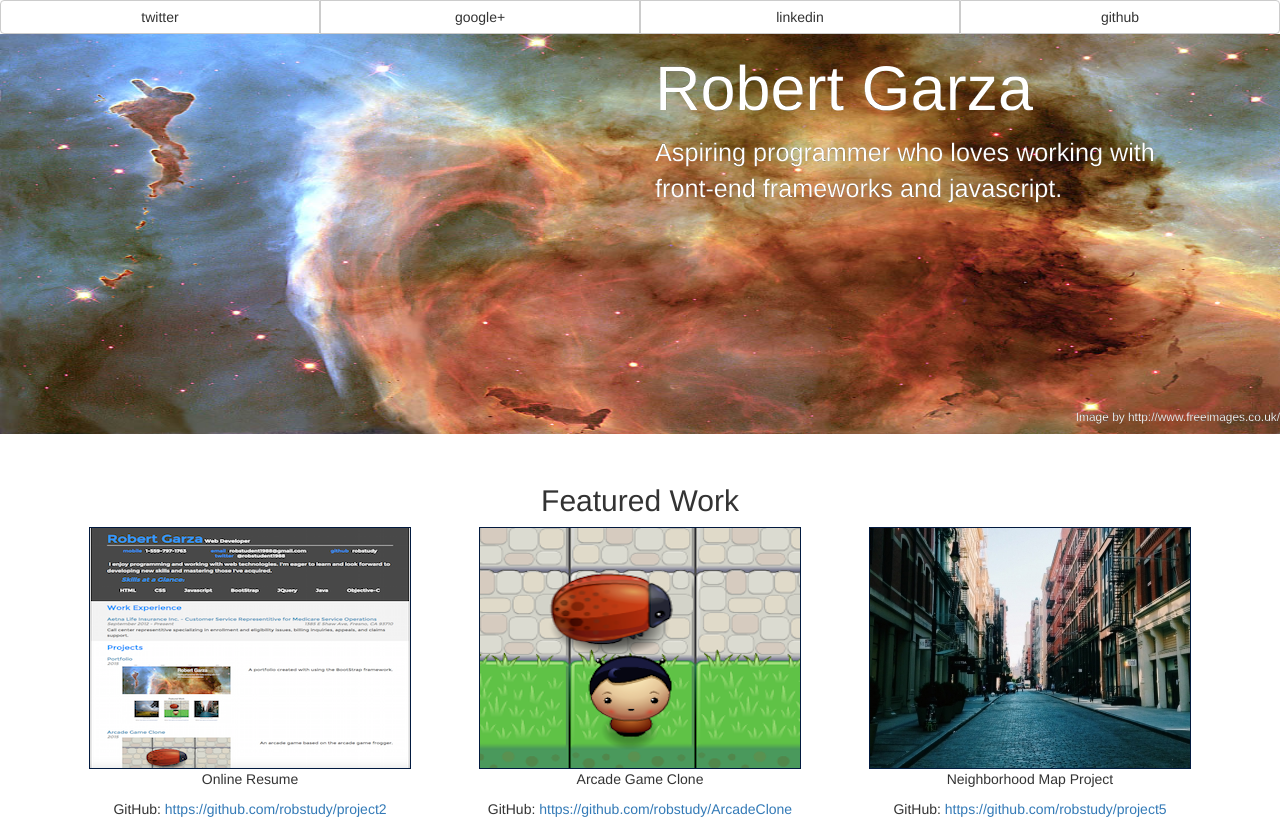
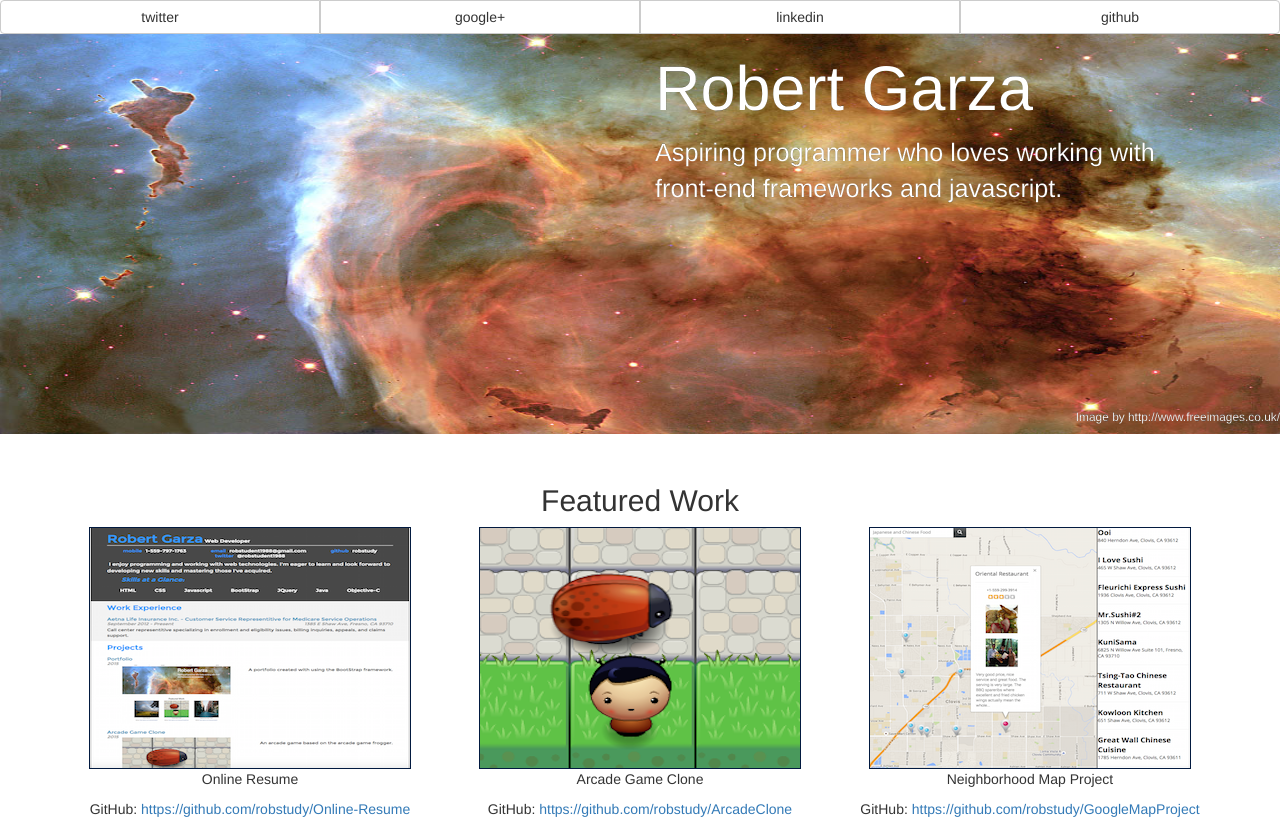
Before and after one commit to robstudy/Web-Portfolio, a plain HTML site: page index.html in a window 1280 px wide. Drawn offline with Linux system fonts and the light colour scheme.

Commit message:
Added GoogleMapProject.png and links to gh-pages for project and resume

```diff
--- a/index.html
+++ b/index.html
@@ -41,9 +41,9 @@
 			</div><!--row-->
 			<div class="row">
 				<div class="col-md-4">
-					<a href="#"><img src="image/resumeImage.png" class="img-responsive" alt="Resume Image"></a>
+					<a href="http://robstudy.github.io/Online-Resume/"><img src="image/resumeImage.png" class="img-responsive" alt="Resume Image"></a>
 					<p class="text-center">Online Resume</p>
-					<p class="text-center">GitHub: <a href="https://github.com/robstudy/project2">https://github.com/robstudy/project2</a></p>
+					<p class="text-center">GitHub: <a href="https://github.com/robstudy/Online-Resume">https://github.com/robstudy/Online-Resume</a></p>
 				</div><!--column 1-->
 				<div class="col-md-4">
 					<a href="#"><img src="image/gameImage.png" class="img-responsive" alt="Arcade Game Image"></a>
@@ -51,9 +51,9 @@
 					<p class="text-center">GitHub: <a href="https://github.com/robstudy/ArcadeClone">https://github.com/robstudy/ArcadeClone</a></p>
 				</div><!--column 2-->
 				<div class="col-md-4">
-					<a href="#"><img src="image/n3.jpeg" class="img-responsive" alt="Placeholder Image 3"></a>
+					<a href="http://robstudy.github.io/GoogleMapProject/"><img src="image/GoogleMapProject.png" class="img-responsive" alt="Google Map Project Image"></a>
 					<p class="text-center">Neighborhood Map Project</p>
-					<p class="text-center">GitHub: <a href="https://github.com/robstudy/project5">https://github.com/robstudy/project5</a></p>
+					<p class="text-center">GitHub: <a href="https://github.com/robstudy/GoogleMapProject">https://github.com/robstudy/GoogleMapProject</a></p>
 				</div><!--column 3-->
 			</div><!--/row-->
 		</section>
```
Also changed, not shown: image/GoogleMapProject.png (added), 1 other file.
